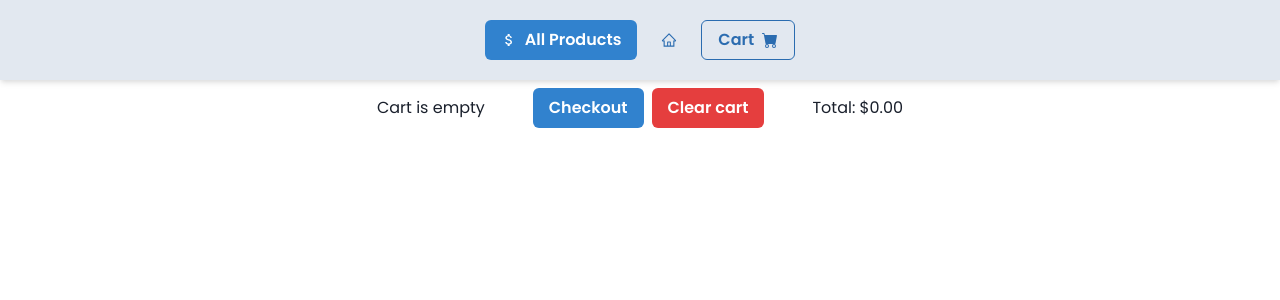
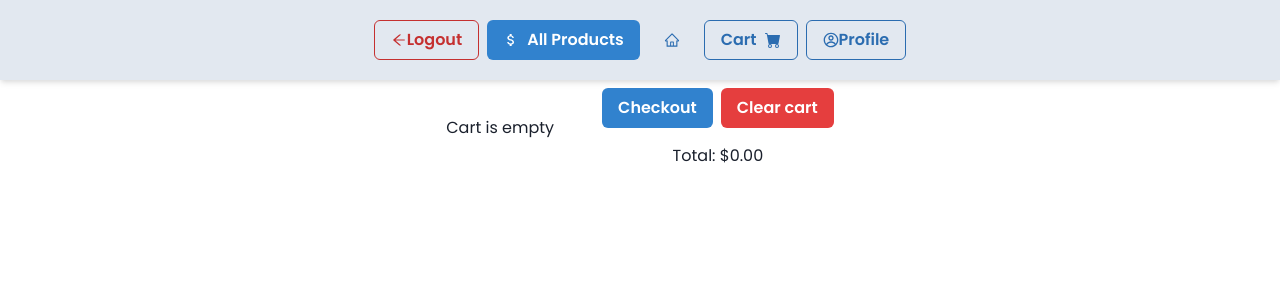
Before and after one commit to valpas312/React-Integrador, a React (Vite) app: page /cart in a window 1280 px wide. Shown: the top 300 px of the page. Built offline with nearby package versions, Linux system fonts and the light colour scheme.

Commit message:
Estilando y maquetando navbar para el profile y logout

```diff
--- a/src/components/CartCard.jsx
+++ b/src/components/CartCard.jsx
@@ -43,22 +43,22 @@ const CartCard = ({ ...props }) => {
     };
 
   return (
-    <Card w="30vw" h="100%" shadow="md" textAlign="center">
+    <Card w="30vw" h="100%" shadow="md" textAlign="center" _hover={{shadow:"xl"}} transition='all 0.2s cubic-bezier(.08,.52,.52,1)' bg="#f1f1f1">
       <CardBody>
-        <Image src={image} alt={title} w="30%" margin="0 auto"/>
+        <Image src={image} alt={title} w="20%" margin="0 auto"/>
         <Stack mt="6" spacing="3">
-          <Heading size="md">{title}</Heading>
-          <Text color="blue.600" fontSize="2xl">
+          <Heading size="sm">{title}</Heading>
+          <Text color="blue.600" fontSize="xl">
             ${price}
           </Text>
-          <Text color="blue.600" fontSize="2xl">
+          <Text color="blue.600" fontSize="xl">
             {quantity}
           </Text>
         </Stack>
       </CardBody>
       <Divider />
       <CardFooter>
-        <ButtonGroup spacing="2" margin="0 auto">
+        <ButtonGroup display="flex" flexWrap="wrap" alignItems="center" justifyContent="center" m="0 auto">
           <Button variant="solid" colorScheme="red" onClick={() => handleRemoveFromCart(props)}>
             Remove one item
           </Button>
--- a/src/components/CategoryBar.jsx
+++ b/src/components/CategoryBar.jsx
@@ -22,7 +22,13 @@ const CategoryBar = () => {
         <Text fontSize="2xl" fontWeight="bold">
             Search by category:
         </Text>
-        <Box>
+        <Box
+        display="flex"
+        justifyContent="center"
+        alignItems="center"
+        flexWrap="wrap"
+        gap="2rem"
+        >
         {
             categories.map(category => <Button
             key={category}
--- a/src/components/NavBar.jsx
+++ b/src/components/NavBar.jsx
@@ -2,7 +2,8 @@ import { ButtonGroup, Button } from '@chakra-ui/react'
 import { Link } from 'react-router-dom'
 import { MdAttachMoney } from 'react-icons/md'
 import { BsFillCartFill } from 'react-icons/bs'
-import { AiOutlineHome } from 'react-icons/ai'
+import { AiOutlineHome, AiOutlineArrowLeft } from 'react-icons/ai'
+import { CgProfile } from 'react-icons/cg'
 
 const NavBar = () => {
   return <ButtonGroup
@@ -17,6 +18,10 @@ const NavBar = () => {
     zIndex="1"
     mb="2"
   >
+    <Button as={Link} to="#" variant="outline" colorScheme="red">
+        <AiOutlineArrowLeft/>
+        Logout
+    </Button>
     <Button as={Link} to="/products" variant="solid" leftIcon={<MdAttachMoney/>} colorScheme="blue">
         All Products
     </Button>
@@ -26,6 +31,10 @@ const NavBar = () => {
     <Button as={Link} to="/cart" variant="outline" rightIcon={<BsFillCartFill/>} colorScheme="blue">
         Cart
     </Button>
+    <Button as={Link} to="#" variant="outline" colorScheme="blue">
+        <CgProfile/>
+        Profile
+    </Button>
   </ButtonGroup>
 }
 
--- a/src/pages/Cart.jsx
+++ b/src/pages/Cart.jsx
@@ -1,16 +1,19 @@
-import { useSelector, useDispatch } from "react-redux"
-import { Box, Button, ButtonGroup, Text} from "@chakra-ui/react"
-import { removeProductFromCart, clearCart } from "../redux/slices/productsSlice"
-import CartCard from "../components/CartCard"
-import { Link } from "react-router-dom"
+import { useSelector, useDispatch } from "react-redux";
+import { Box, Button, ButtonGroup, Text } from "@chakra-ui/react";
+import {
+  removeProductFromCart,
+  clearCart,
+} from "../redux/slices/productsSlice";
+import CartCard from "../components/CartCard";
+import { Link } from "react-router-dom";
 
 const Cart = () => {
+  const cart = useSelector((state) => state.products.cart);
+  const dispatch = useDispatch();
+  const total = useSelector((state) => state.products.totalCartPrice);
 
-  const cart = useSelector((state) => state.products.cart)
-  const dispatch = useDispatch()
-  const total = useSelector((state) => state.products.totalCartPrice)
-
-  return <Box
+  return (
+    <Box
       display="flex"
       justifyContent="center"
       alignItems="center"
@@ -18,22 +21,40 @@ const Cart = () => {
       flexWrap="wrap"
       gap="3rem"
     >
-    {
-      cart.length === 0 ? <h1>Cart is empty</h1> :
-      cart.map(product => {
-        return <CartCard
+      {cart.length === 0 ? (
+        <h1>Cart is empty</h1>
+      ) : (
+        cart.map((product) => {
+          return (
+            <CartCard
               key={product.id}
               {...product}
-          handleRemoveFromCart={() => dispatch(removeProductFromCart(product))}
+              handleRemoveFromCart={() =>
+                dispatch(removeProductFromCart(product))
+              }
             />
-      } )
-    }
+          );
+        })
+      )}
+      <Box
+        display="flex"
+        flexDirection="column"
+        justifyContent="center"
+        alignItems="center"
+        gap="1rem"
+      >
         <ButtonGroup spacing="2">
-      <Button colorScheme="blue" as={Link} to={"/checkout"} >Checkout</Button>
-      <Button colorScheme="red" onClick={() => dispatch(clearCart())}>Clear cart</Button>
+          <Button colorScheme="blue" as={Link} to={"/checkout"}>
+            Checkout
+          </Button>
+          <Button colorScheme="red" onClick={() => dispatch(clearCart())}>
+            Clear cart
+          </Button>
         </ButtonGroup>
         <Text>Total: ${total.toFixed(2)}</Text>
       </Box>
-}
+    </Box>
+  );
+};
 
-export default Cart
+export default Cart;
```
Lines whose indentation alone changed are shown as unchanged.
